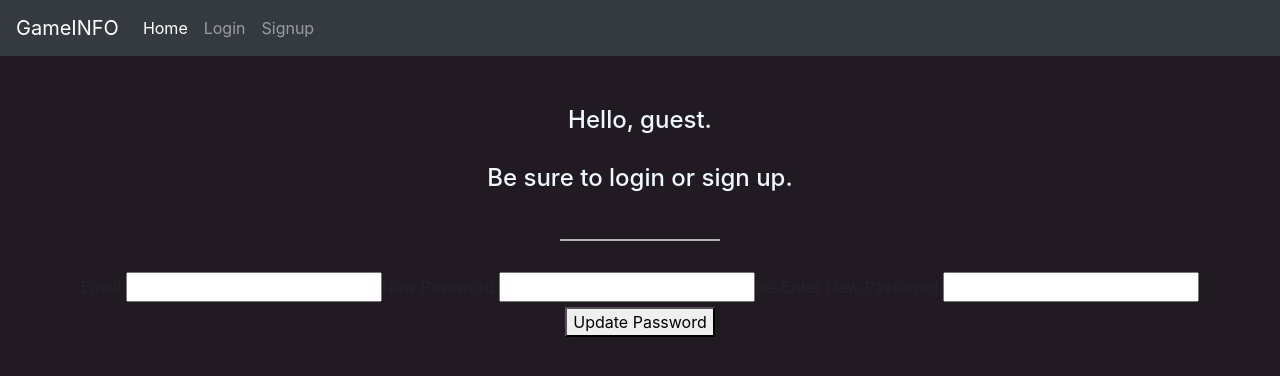
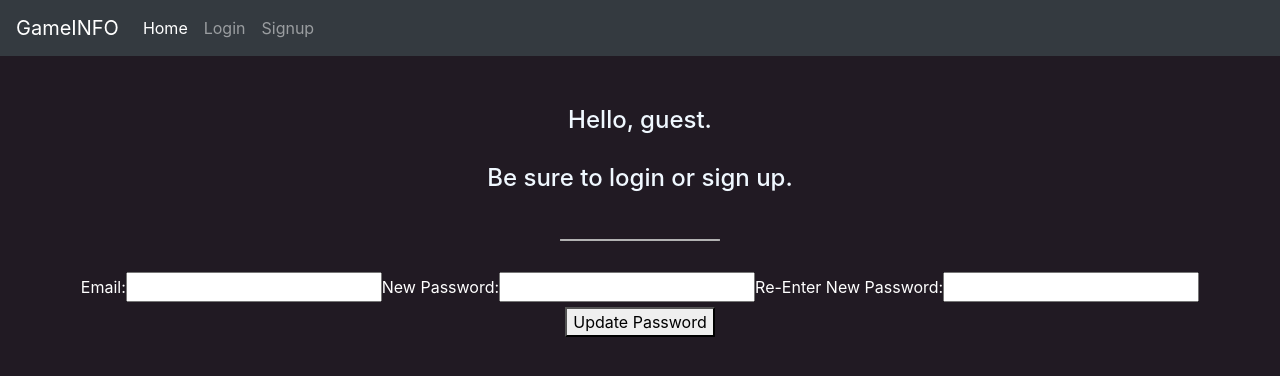
Before and after one commit to rehanGH/capstone-client, a React (Create React App) app: page /profile in a window 1280 px wide. Shown: the top 376 px of the page. Built offline with nearby package versions, Linux system fonts and the light colour scheme; no server answers.

Commit message:
refactored the code into a better layout

```diff
--- a/src/components/layout/ProfileView.js
+++ b/src/components/layout/ProfileView.js
@@ -1,6 +1,7 @@
 import React, {Component} from 'react'
 import {connect} from 'react-redux'
 import {me, updateUserThunk} from '../../store'
+import "../layout/style/profileview.css"
 
 class profileview extends Component {
   constructor() {
@@ -35,9 +36,7 @@ class profileview extends Component {
         email: this.state.email,
         password: this.state.password
       }
-      // thunk to update user info, make separate obj
       await this.props.updateUser(user)
-      // success redirect to success
       this.setState({
         editInfoSuccess: true
       })
@@ -48,12 +47,12 @@ class profileview extends Component {
 
   render() {
     if (this.state.editInfoSuccess) {
-      return <p>Your password was changed successfully.</p>
+      return <p className="profile-text">Your password was changed successfully.</p>
     } else {
       return (
         <div>
           <form className="nes-field">
-            <label htmlFor="name_field">Email:</label>
+            <label htmlFor="name_field" className="profile-text">Email:</label>
             <input
               type="email"
               name="email"
@@ -61,50 +60,39 @@ class profileview extends Component {
               defaultValue={this.props.user.email}
               onChange={e => this.handleChange(e)}
               required
-              className="nes-input input"
+              className="profile-input"
             />
-            <label>New Password:</label>
+            <label className="profile-text">New Password:</label>
             <input
               type="password"
               name="password"
               onChange={e => this.handleChange(e)}
               required
-              className="nes-input input"
+              className="profile-input"
             />
 
-            <label>Re-Enter New Password:</label>
+            <label className="profile-text">Re-Enter New Password:</label>
             <input
               type="password"
               name="reenterPassword"
               onChange={e => this.handleChange(e)}
               required
-              className="nes-input input"
+              className="profile-input"
             />
             <br />
             <button
               type="submit"
               onClick={e => this.handleClick(e)}
-              className="nes-btn is-success"
+              className="is-success"
             >
               Update Password
             </button>
             <br />
             <br />
             {this.state.passwordMismatch ? (
-              <div>The passwords do not match. Try again.</div>
+              <div className="profile-text">The passwords do not match. Try again.</div>
             ) : null}
           </form>
-          <br />
-          <br />
-          <br />
-          <br />
-          <br />
-          <br />
-          <br />
-          <br />
-          <br />
-          <br />
-          <br />
         </div>
       )
     }
--- /dev/null
+++ b/src/components/layout/style/profileview.css
@@ -0,0 +1,3 @@
+.profile-text{
+  color: white;
+}
--- a/src/store/utilities/userReducer.js
+++ b/src/store/utilities/userReducer.js
@@ -19,9 +19,6 @@ const getUser = user => ({type: GET_USER, user})
 const removeUser = () => ({type: REMOVE_USER})
 const updateUser = user => ({type: UPDATE_USER, user})
 
-/**
- * THUNK CREATORS
- */
 export const me = () => async dispatch => {
   try {
     const res = await axios.get('/auth/me')
@@ -67,9 +64,6 @@ export const logout = () => async dispatch => {
   }
 }
 
-/**
- * REDUCER
- */
 export default function(state = defaultUser, action) {
   switch (action.type) {
     case GET_USER:
```
Also changed, not shown: src/components/auth/auth-form.js (+2 -6 lines), src/components/containers/UserHome.js (+0 -9 lines), src/components/containers/routes.js (+0 -17 lines).
